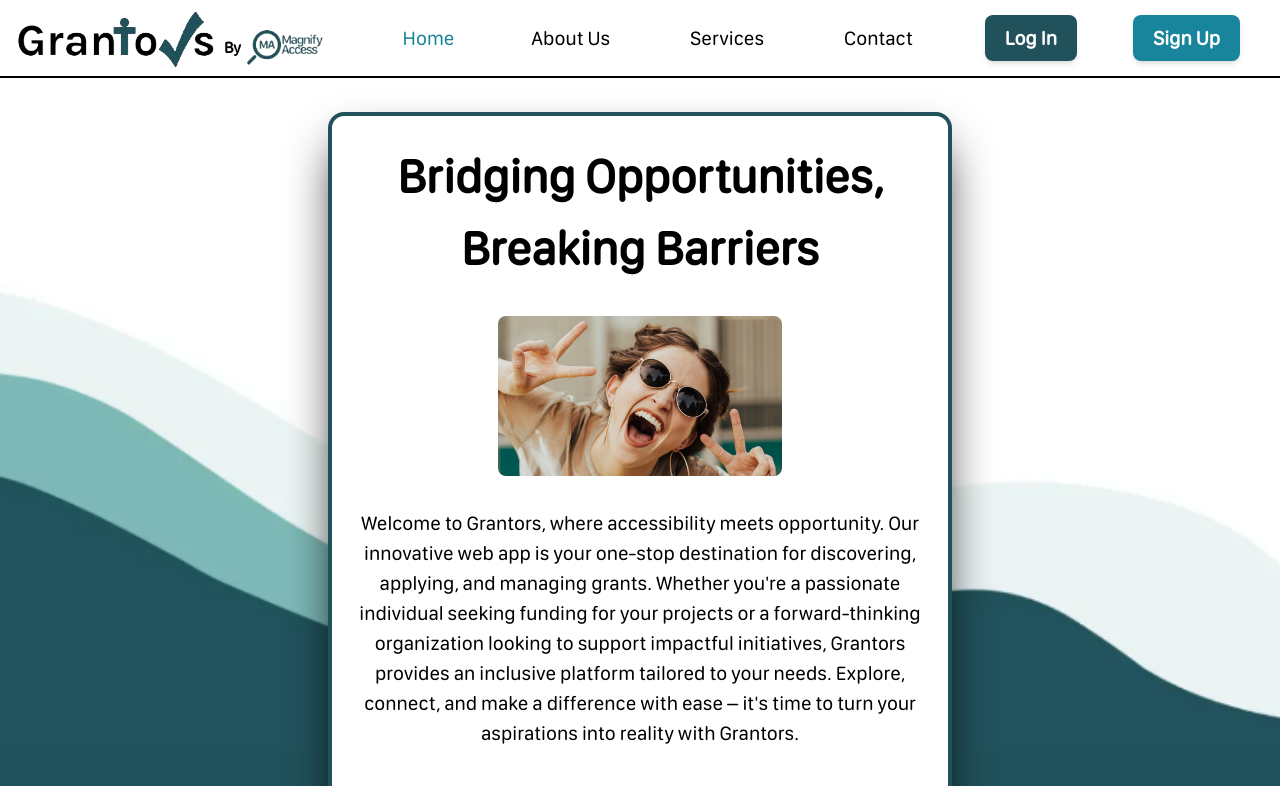
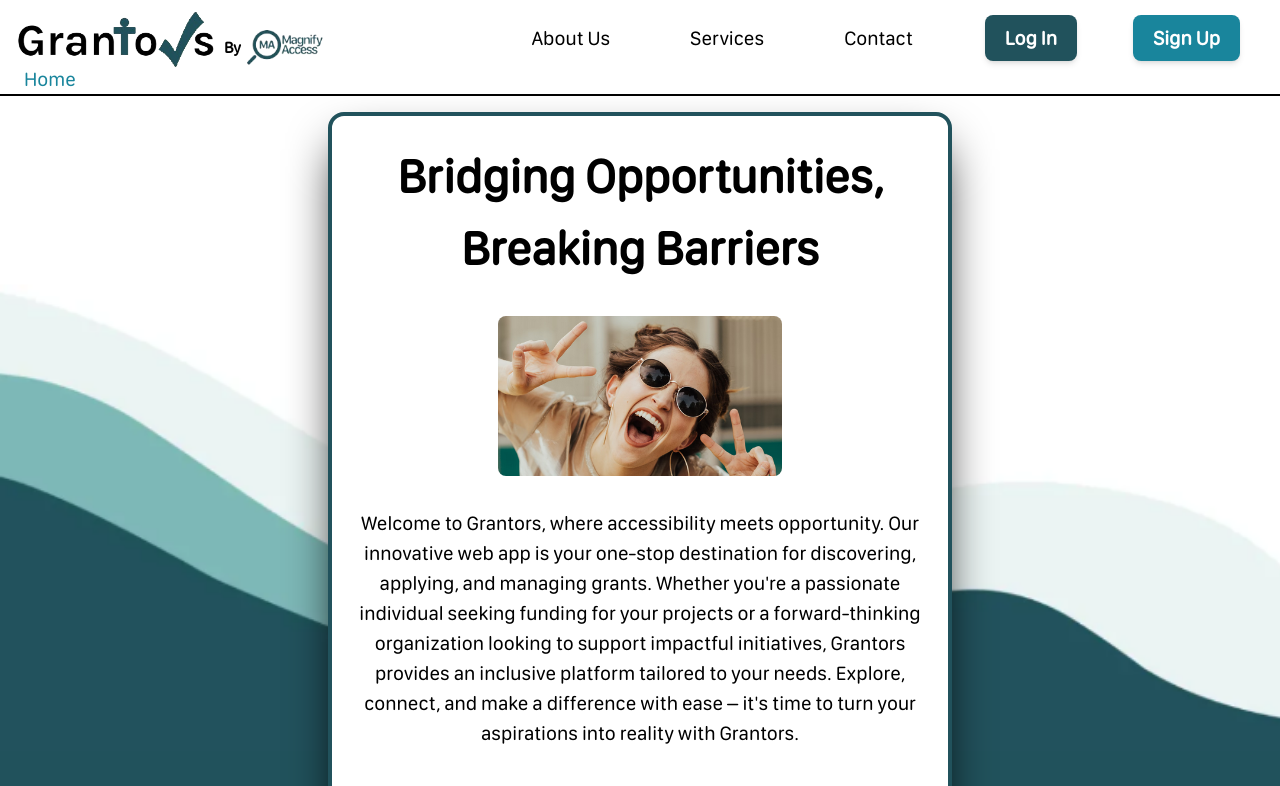
Before and after one commit to GlassesNoGlasses/c01w24-project-grantors, a React (Create React App) app in the folder frontend/: page / in a window 1280 px wide. Shown: the top 786 px of the page. Built offline with nearby package versions, Linux system fonts and the light colour scheme.

Commit message:
restyled sean's breadcrumbs

```diff
--- a/frontend/src/components/nav-bar/Navbar.tsx
+++ b/frontend/src/components/nav-bar/Navbar.tsx
@@ -158,7 +158,7 @@ const Navbar = ({}: NavbarProps) => {
 			<div className="nav-breadcrumbs flex items-end">
 				{breadcrumbs.map(({ path, label }, index) => (
 					<div key={index}>
-						<Link to={path} className="breadcrumb-link text-sm text-secondary hover:underline sm:text-base">
+						<Link to={path} className="breadcrumb-link text-sm text-secondary hover:underline sm:text-base mx-1">
 							{label}
 						</Link>
 						{index !== breadcrumbs.length - 1 && <span className="breadcrumb-separator">{'>'}</span>}
@@ -170,8 +170,9 @@ const Navbar = ({}: NavbarProps) => {
 
 	return (
         <div>
+			<div className='flex flex-col fixed top-0 w-[100vw] h-fit bg-white border-b-2 border-black'>
 				<nav className='flex flex-col sm:flex-row justify-between items-center lg:pr-8
-            border-b-2 border-black bg-white fixed top-0 w-full'>
+				 bg-white w-full'>
 
 					<div className='flex items-end'>
 						<Link to="/" className='nav-brand'>
@@ -185,9 +186,13 @@ const Navbar = ({}: NavbarProps) => {
 						</a>
 					</ div>
 
-				<Breadcrumbs />
+
 					{SetTopNavigation()}
 				</nav>
+				<div className='pl-5 text-sm -mt-3'>
+					<Breadcrumbs />
+				</div>
+			</div>
 			<Outlet />
         </div>
     );
```
Lines whose indentation alone changed are shown as unchanged.
